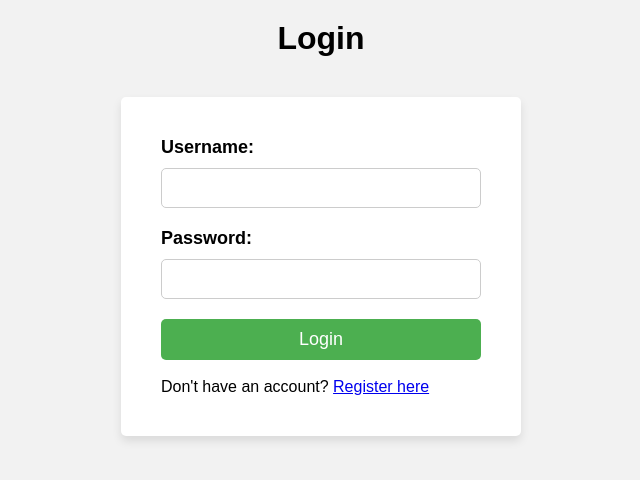
After one commit to mahin12/chatgpt_network_security, a Flask app: page /login in a window 1280 px wide. The commit adds this page. Shown: the top 480 px of the page, without its empty margins (319-959 px from the left). Run offline with Flask 2, Linux system fonts and the light colour scheme.

Commit message:
Initial commit

```diff
--- a/app.py
+++ b/app.py
@@ -1,20 +1,79 @@
 import requests
-import json
 from scapy.all import sniff
-from flask import Flask, render_template, request, jsonify
+from flask import Flask, render_template, request, jsonify, redirect, url_for
+from flask_login import LoginManager, UserMixin, login_user, login_required, logout_user
+
+app = Flask(__name__)
+app.secret_key = 'your-secret-key'
+
+login_manager = LoginManager()
+login_manager.init_app(app)
+login_manager.login_view = 'login'
+
+
+class User(UserMixin):
+    def __init__(self, id):
+        self.id = id
+
+
+@login_manager.user_loader
+def load_user(user_id):
+    return User(user_id)
+
+
+@app.route('/')
+@login_required
+def index():
+    return render_template('homepage.html')
+
+
+@app.route('/login', methods=['GET', 'POST'])
+def login():
+    if request.method == 'POST':
+        username = request.form.get('username')
+        password = request.form.get('password')
+
+        if username == 'admin' and password == 'password':
+            user = User(1)
+            login_user(user)
+            return redirect(url_for('index'))
+        else:
+            return render_template('login.html', error='Invalid username or password')
+
+    return render_template('login.html')
+
+
+@app.route('/testCode', methods=['POST'])
+@login_required
+def test_your_code():
+    return redirect(url_for('test'))
+
+
+@app.route('/history', methods=['POST'])
+@login_required
+def access_history():
+    return "Access history page"
+
+
+@app.route('/logout', methods=['POST'])
+@login_required
+def logout():
+    logout_user()
+    return redirect(url_for('login'))
+
+
+@app.route('/test')
+@login_required
+def test():
+    return render_template('index.html')
+
 
 API_KEY = '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'
 API_URL = 'https://api.openai.com/v1/engines/text-davinci-002/completions'
 
-app = Flask(__name__)
-
-
-@app.route('/')
-def index():
-    return render_template('index.html')
-
 
 @app.route('/ask', methods=['POST'])
+@login_required
 def ask_chatgpt():
     packet_summary = request.form['packet_summary']
     prompt = f"Analyze the following network packet information for potential threats:\n{packet_summary}"
@@ -29,7 +88,7 @@ def ask_chatgpt():
         'max_tokens': 100,
         'n': 1,
         'stop': None,
-        'temperature': 1,
+        'temperature': 0,
     }
 
     response = requests.post(API_URL, headers=headers, json=data)
@@ -43,4 +102,4 @@ def ask_chatgpt():
 
 
 if __name__ == '__main__':
-    app.run()
+    app.run(debug=True)
--- /dev/null
+++ b/templates/login.html
@@ -0,0 +1,89 @@
+<!DOCTYPE html>
+<html lang="en">
+
+<head>
+    <meta charset="UTF-8">
+    <meta name="viewport" content="width=device-width, initial-scale=1.0">
+    <title>Login</title>
+    <style>
+        * {
+            box-sizing: border-box;
+            margin: 0;
+            padding: 0;
+        }
+
+        body {
+            background-color: #f2f2f2;
+            font-family: Arial, sans-serif;
+        }
+
+        h1 {
+            font-size: 32px;
+            text-align: center;
+            margin-top: 20px;
+            margin-bottom: 40px;
+        }
+
+        form {
+            width: 400px;
+            margin: 0 auto;
+            background-color: #fff;
+            padding: 40px;
+            border-radius: 5px;
+            box-shadow: 0 5px 10px rgba(0, 0, 0, 0.1);
+        }
+
+        label {
+            display: block;
+            font-size: 18px;
+            font-weight: bold;
+            margin-bottom: 10px;
+        }
+
+        input[type="text"],
+        input[type="password"] {
+            width: 100%;
+            padding: 10px;
+            font-size: 16px;
+            margin-bottom: 20px;
+            border-radius: 5px;
+            border: 1px solid #ccc;
+        }
+
+        input[type="submit"] {
+            display: block;
+            width: 100%;
+            background-color: #4CAF50;
+            color: #fff;
+            padding: 10px;
+            font-size: 18px;
+            border: none;
+            border-radius: 5px;
+            cursor: pointer;
+        }
+
+        input[type="submit"]:hover {
+            background-color: #3e8e41;
+        }
+    </style>
+</head>
+
+<body>
+    <h1>Login</h1>
+    <form method="POST" action="/login">
+        {% if error %}
+        <div class="alert alert-danger" role="alert">
+            {{ error }}
+        </div>
+        {% endif %}
+        <label for="username">Username:</label>
+        <input type="text" id="username" name="username">
+        <label for="password">Password:</label>
+        <input type="password" id="password" name="password">
+        <input type="submit" value="Login"><br>
+        <p class="text-center mt-5">Don't have an account? <a href="/register">Register here</a></p>
+
+    </form>
+</body>
+
+</html>
```
Also changed, not shown: homePage.py (added, +37 -0 lines), login.py (added, +38 -0 lines), requirements.txt (+61 -0 lines), templates/homePage.html (added, +75 -0 lines), templates/index.html (+86 -13 lines), 3 other files.
